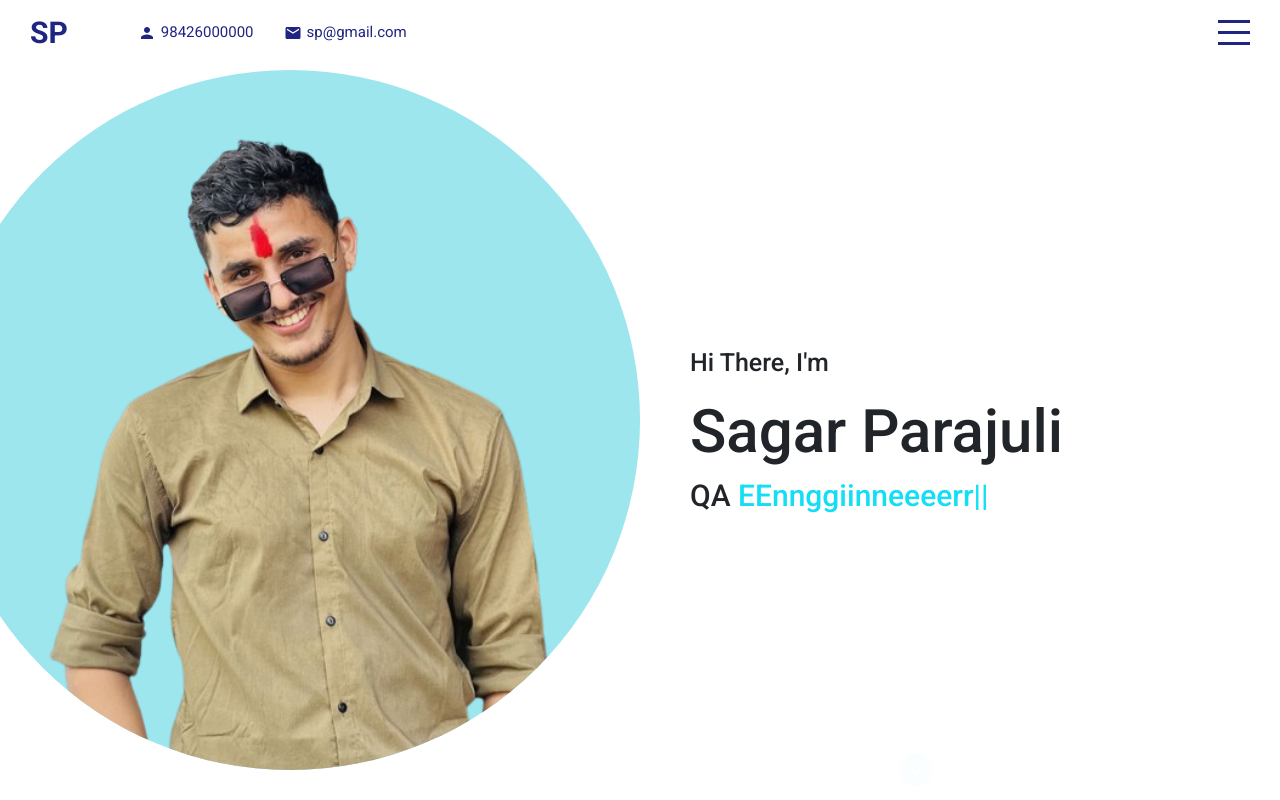
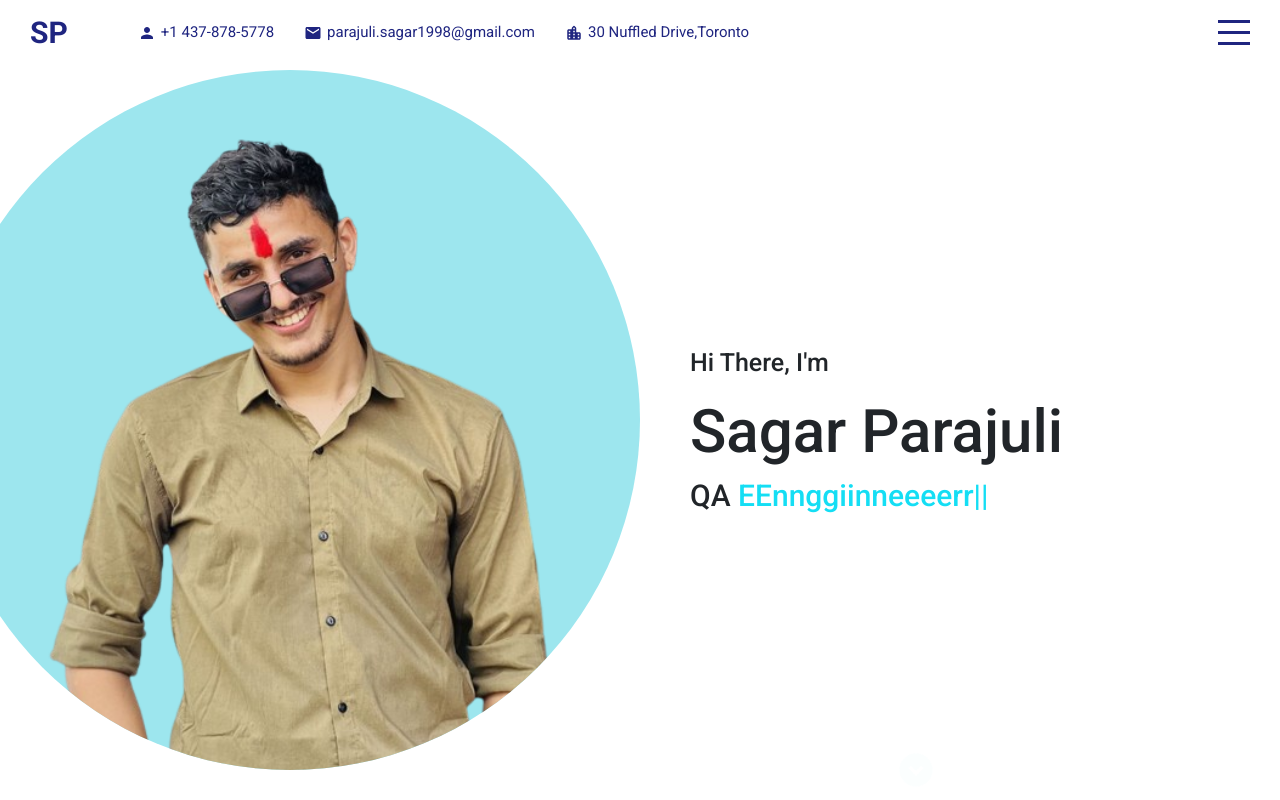
Before and after one commit to Ahsinal/Sprotfolio, a React (Create React App) app: page / in a window 1280 px wide. Built offline with nearby package versions, Linux system fonts and the light colour scheme.

Commit message:
edited nav text and added location

```diff
--- a/src/components/navbar/Navbar.jsx
+++ b/src/components/navbar/Navbar.jsx
@@ -1,5 +1,5 @@
 import './navbar.scss'
-import {Person,Mail} from "@mui/icons-material"
+import {Person,Mail, LocationCityRounded } from "@mui/icons-material"
 const Navbar = ({menuOpen,setMenuOpen}) => {
   return (
     <div className={'navbarr ' + (menuOpen && "active")}>
@@ -8,12 +8,17 @@ const Navbar = ({menuOpen,setMenuOpen}) => {
           <a href="#intro" className='logo'>SP</a>
           <div className="itemContainer">
             <Person className='icon'/>
-            <span>98426000000</span>
+            <span>+1 437-878-5778</span>
           </div>
 
           <div className="itemContainer">
             <Mail className='icon'/>
-            <span>sp@gmail.com</span>
+            <span>parajuli.sagar1998@gmail.com</span>
+          </div>
+
+          <div className="itemContainer">
+            <LocationCityRounded className='icon'/>
+            <span>30 Nuffled Drive,Toronto</span>
           </div>
         </div>
 
```
